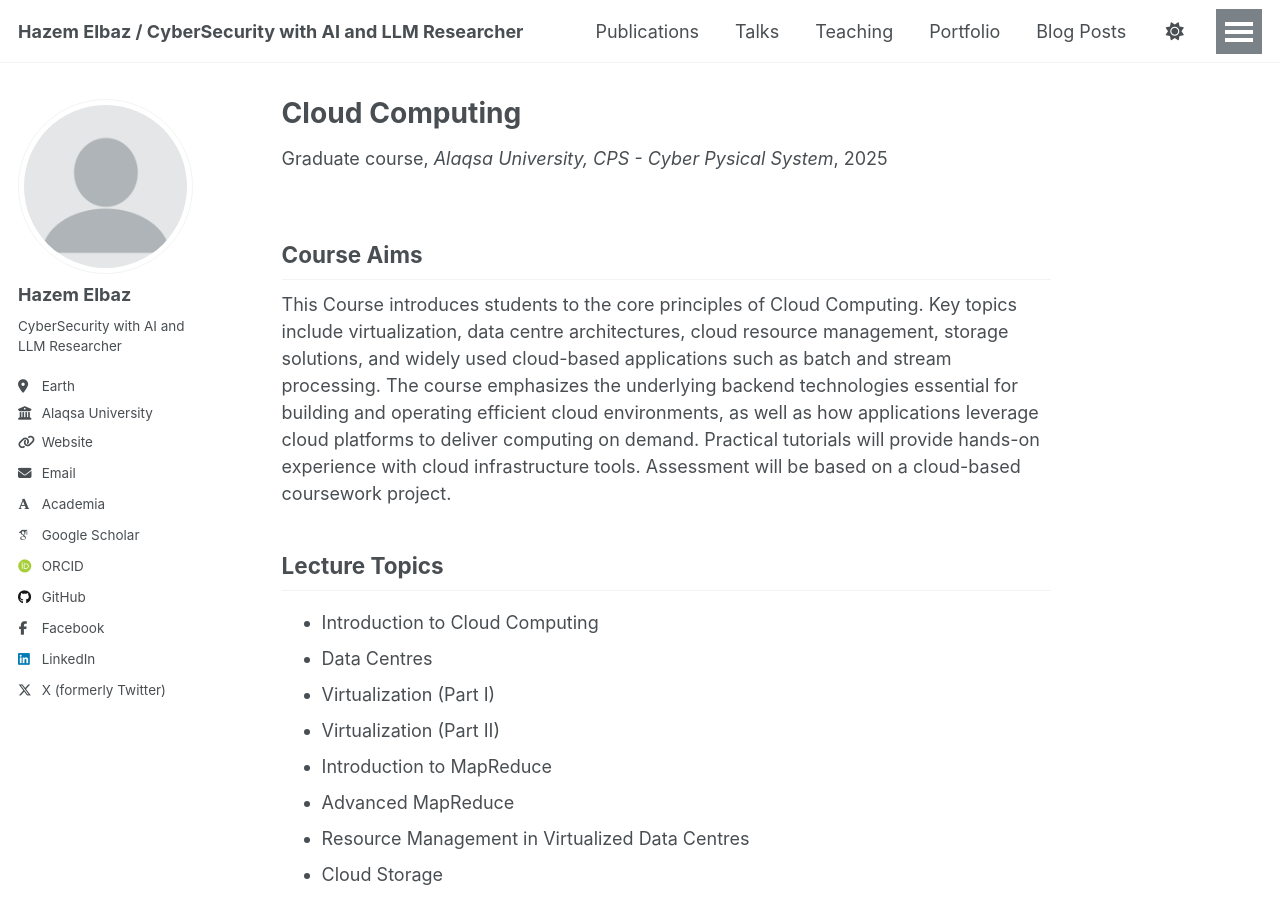
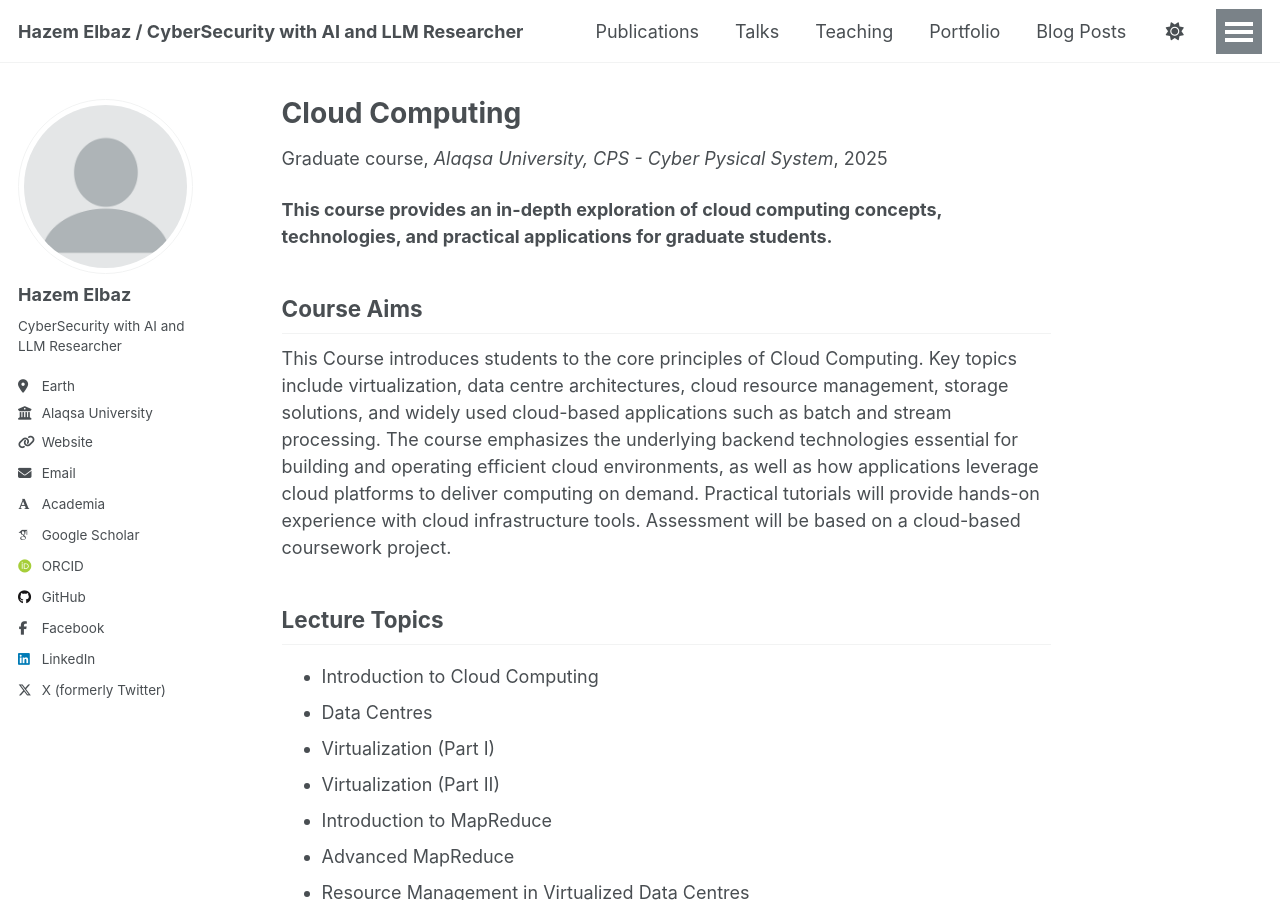
Before and after one commit to elbazhazem/elbazhazem.github.io, a Jekyll site: the page built from _teaching/2025-cloud-computing-master.md, in a window 1280 px wide and 900 px high. Built offline with Jekyll 4.4.1, drawn with Linux system fonts in a browser that asks for light colours; some web fonts are replaced.

Commit message:
add one line course describtion

```diff
--- a/_teaching/2025-cloud-computing-master.md
+++ b/_teaching/2025-cloud-computing-master.md
@@ -7,6 +7,8 @@ venue: "Alaqsa University, CPS - Cyber Pysical System"
 date: 2025-05-10
 location: "Gaza, Palestine"
 ---
+
+**This course provides an in-depth exploration of cloud computing concepts, technologies, and practical applications for graduate students.**
 
 ## Course Aims
 
```
Also changed, not shown: 1 other file.
